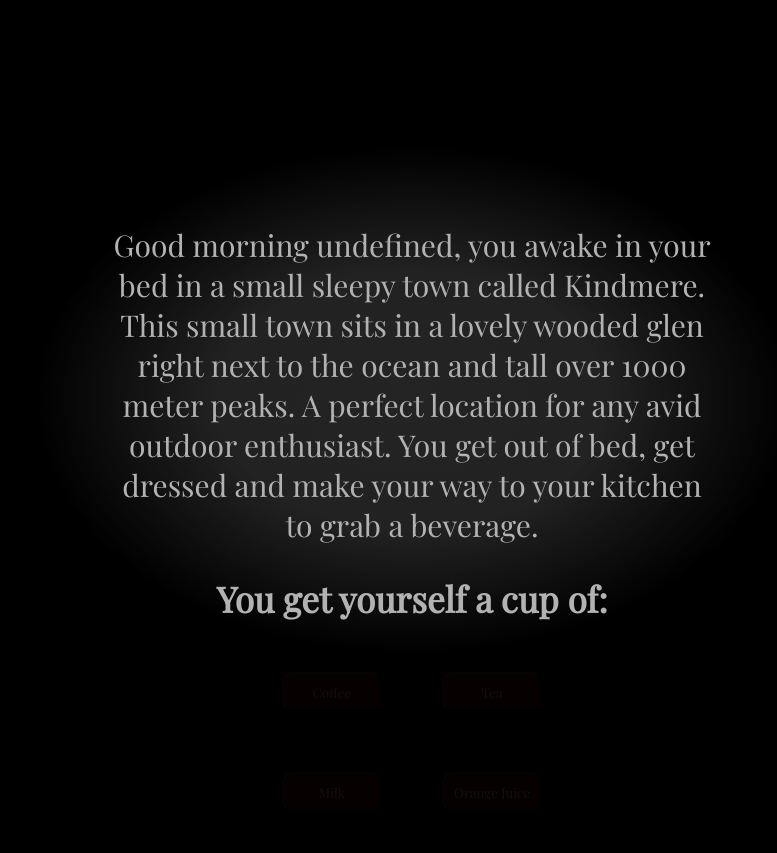
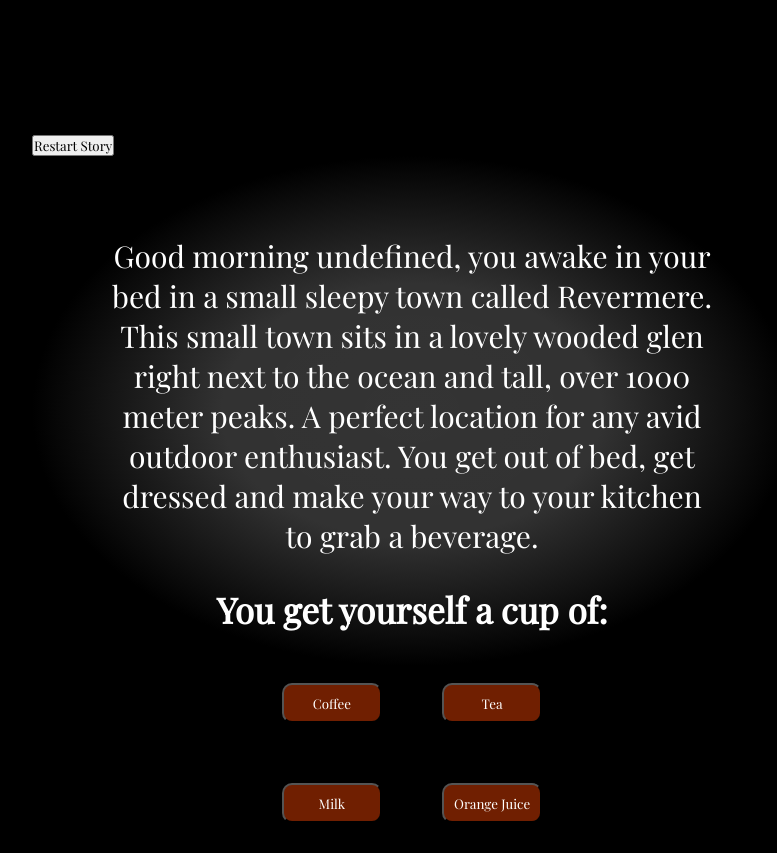
Before and after one commit to PeachyOmnivore/An-outdoor-adventure, a React (Vite) app: page /Adventure in a window 1280 px wide. Shown: the whole page, without its empty margins (228-1005 px from the left). Built offline with nearby package versions, Linux system fonts and the light colour scheme; the HTML template or start-up script is replaced by a standard one.

Commit message:
Added Reset button. No styling yet.

```diff
--- a/src/App.css
+++ b/src/App.css
@@ -24,11 +24,11 @@ body {
     text-align: center;
     font-size: 30px;
 
-    animation: 6s fadeIn;
+    /* animation: 6s fadeIn;
     animation-fill-mode: forwards;
     animation-delay: 3s;
 
-    visibility: hidden;
+    visibility: hidden; */
 }
 
 .question {
@@ -66,18 +66,18 @@ body {
     height: 40px;
     padding: 10px;
 
-    animation: 5s fadeIn;
+    /* animation: 5s fadeIn;
     animation-fill-mode: forwards;
     animation-delay: 5s;
 
-    visibility: hidden;
+    visibility: hidden; */
 }
 
 .selections:hover{
     background-color: rgba(248, 77, 15, 0.571);
 }
 
-@keyframes fadeIn {
+/* @keyframes fadeIn {
     0% {
         opacity: 0;
     }
@@ -86,4 +86,4 @@ body {
         visibility: visible;
         opacity: 1;
     }
-}
+} */
--- a/src/App.jsx
+++ b/src/App.jsx
@@ -2,7 +2,7 @@ import './App.css'
 import StoryStart from './Components/storyStart'
 import Adventure from './Components/adventure'
 import Name from './Components/name'
-import { Routes, Route } from "react-router-dom"
+import { Routes, Route, Navigate, useNavigate } from "react-router-dom"
 import { useState } from 'react'
 import { theStory } from './storyInformation'
 
@@ -15,14 +15,25 @@ const savedStory = savedStoryString? JSON.parse(savedStoryString) : null
 function App() {
 
   const [story, setStory] = useState(savedStory || theStory)
+  const navigate = useNavigate()
 
   const updateStory = (obj) => {
     setStory(obj)
     localStorage.setItem("story", JSON.stringify(obj))
   }
 
+  const resetStory = () =>{
+    localStorage.clear()
+    const updateStory = { ...story, selection: {},}
+        setStory(updateStory)
+
+    console.log(story)
+    navigate("/")
+  }
+
   return (
     <>
+    <button onClick={resetStory}>Restart Story</button>
       <Routes>
         <Route path='/' element={<StoryStart />} />
         <Route
--- a/src/Components/adventure.jsx
+++ b/src/Components/adventure.jsx
@@ -45,7 +45,7 @@ export default function Adventure({ story, setStory }) {
     return currentPage && (
         <div className="page-container">
             <p>{textRenderer(currentPage.page, story.selection)}</p>
-            <h3 className="question fadeIn">{currentPage.question}</h3>
+            <h3 className="question fadeIn">{textRenderer(currentPage.question, story.selection)}</h3>
             <div className="options-container">
                 {currentPage.options.map((option) => {
                     return <input
--- a/src/storyInformation.jsx
+++ b/src/storyInformation.jsx
@@ -3,6 +3,7 @@ const textRenderer = (string, selection) => {
     let updatedString = string
     updatedString = updatedString.replaceAll("[name]", selection.name)
     updatedString = updatedString.replaceAll("[drink]", selection.drink)
+    updatedString = updatedString.replaceAll("[place]", selection.place)
     return updatedString
 }
 
@@ -12,7 +13,7 @@ const theStory = {
     pages: [
         {
             id: 1,
-            page: `Good morning [name], you awake in your bed in a small sleepy town called Kindmere. This small town sits in a lovely wooded glen right next to the ocean and tall over 1000 meter peaks. A perfect location for any avid outdoor enthusiast. You get out of bed, get dressed and make your way to your kitchen to grab a beverage. `,
+            page: "Good morning [name], you awake in your bed in a small sleepy town called Revermere. This small town sits in a lovely wooded glen right next to the ocean and tall, over 1000 meter peaks. A perfect location for any avid outdoor enthusiast. You get out of bed, get dressed and make your way to your kitchen to grab a beverage. ",
             question: "You get yourself a cup of:",
             selectionKey: "drink",
             options: [
@@ -36,13 +37,13 @@ const theStory = {
         },
         {
             id: 2,
-            page: `You enjoy your [drink] and start thinking about the day ahead of you. you woke up early with the plan to go on an adventure. But what will this adventure be?`,
-            question: " Where would you like to go?",
+            page: "You enjoy your [drink] and start thinking about the day ahead of you. You woke up early with the plan to go on an adventure. But what will this adventure be?",
+            question: " Where would you like to go and explore?",
             selectionKey: "place",
             options: [
                 {
                     title: "The Mountains",
-                    goTo: -1,
+                    goTo: 4,
                 },
                 {
                     title: "The Ocean",
@@ -58,6 +59,222 @@ const theStory = {
                 },
             ]
         },
+        {
+            id: 4,
+            page: "You decide that because of todays weather and also how earlier you've gotten up, that a trip into the mountains seems like the best course of action. No day in the mountains is a good idea alone. You remember you have some friends that might love a day in the mountains.",
+            question: "Which friend would you like to ask to join you? ",
+            selectionKey: "friend",
+            options: [
+                {
+                    title: "Timothy",
+                    goTo: -1,
+                },
+                {
+                    title: "Jane",
+                    goTo: -1,
+                },
+                {
+                    title: "Xavier",
+                    goTo: -1,
+                },
+                {
+                    title: "Heather",
+                    goTo: -1,
+                },
+            ]
+        },
+        {
+            id: 5,
+            page: "",
+            question: "",
+            selectionKey: "",
+            options: [
+                {
+                    title: "",
+                    goTo: -1,
+                },
+                {
+                    title: "",
+                    goTo: -1,
+                },
+                {
+                    title: "",
+                    goTo: -1,
+                },
+                {
+                    title: "",
+                    goTo: -1,
+                },
+            ]
+        },
+        {
+            id: 6,
+            page: "",
+            question: "",
+            selectionKey: "",
+            options: [
+                {
+                    title: "",
+                    goTo: -1,
+                },
+                {
+                    title: "",
+                    goTo: -1,
+                },
+                {
+                    title: "",
+                    goTo: -1,
+                },
+                {
+                    title: "",
+                    goTo: -1,
+                },
+            ]
+        },
+        {
+            id: 7,
+            page: "",
+            question: "",
+            selectionKey: "",
+            options: [
+                {
+                    title: "",
+                    goTo: -1,
+                },
+                {
+                    title: "",
+                    goTo: -1,
+                },
+                {
+                    title: "",
+                    goTo: -1,
+                },
+                {
+                    title: "",
+                    goTo: -1,
+                },
+            ]
+        },
+        {
+            id: 8,
+            page: "",
+            question: "",
+            selectionKey: "",
+            options: [
+                {
+                    title: "",
+                    goTo: -1,
+                },
+                {
+                    title: "",
+                    goTo: -1,
+                },
+                {
+                    title: "",
+                    goTo: -1,
+                },
+                {
+                    title: "",
+                    goTo: -1,
+                },
+            ]
+        },
+        {
+            id: 9,
+            page: "",
+            question: "",
+            selectionKey: "",
+            options: [
+                {
+                    title: "",
+                    goTo: -1,
+                },
+                {
+                    title: "",
+                    goTo: -1,
+                },
+                {
+                    title: "",
+                    goTo: -1,
+                },
+                {
+                    title: "",
+                    goTo: -1,
+                },
+            ]
+        },
+        {
+            id: 10,
+            page: "",
+            question: "",
+            selectionKey: "",
+            options: [
+                {
+                    title: "",
+                    goTo: -1,
+                },
+                {
+                    title: "",
+                    goTo: -1,
+                },
+                {
+                    title: "",
+                    goTo: -1,
+                },
+                {
+                    title: "",
+                    goTo: -1,
+                },
+            ]
+        },
+        {
+            id: 11,
+            page: "",
+            question: "",
+            selectionKey: "",
+            options: [
+                {
+                    title: "",
+                    goTo: -1,
+                },
+                {
+                    title: "",
+                    goTo: -1,
+                },
+                {
+                    title: "",
+                    goTo: -1,
+                },
+                {
+                    title: "",
+                    goTo: -1,
+                },
+            ]
+        },
+        {
+            id: 12,
+            page: "",
+            question: "",
+            selectionKey: "",
+            options: [
+                {
+                    title: "",
+                    goTo: -1,
+                },
+                {
+                    title: "",
+                    goTo: -1,
+                },
+                {
+                    title: "",
+                    goTo: -1,
+                },
+                {
+                    title: "",
+                    goTo: -1,
+                },
+            ]
+        },
 
     ]
 };
```
Also changed, not shown: src/Components/name.jsx (+1 -6 lines).
